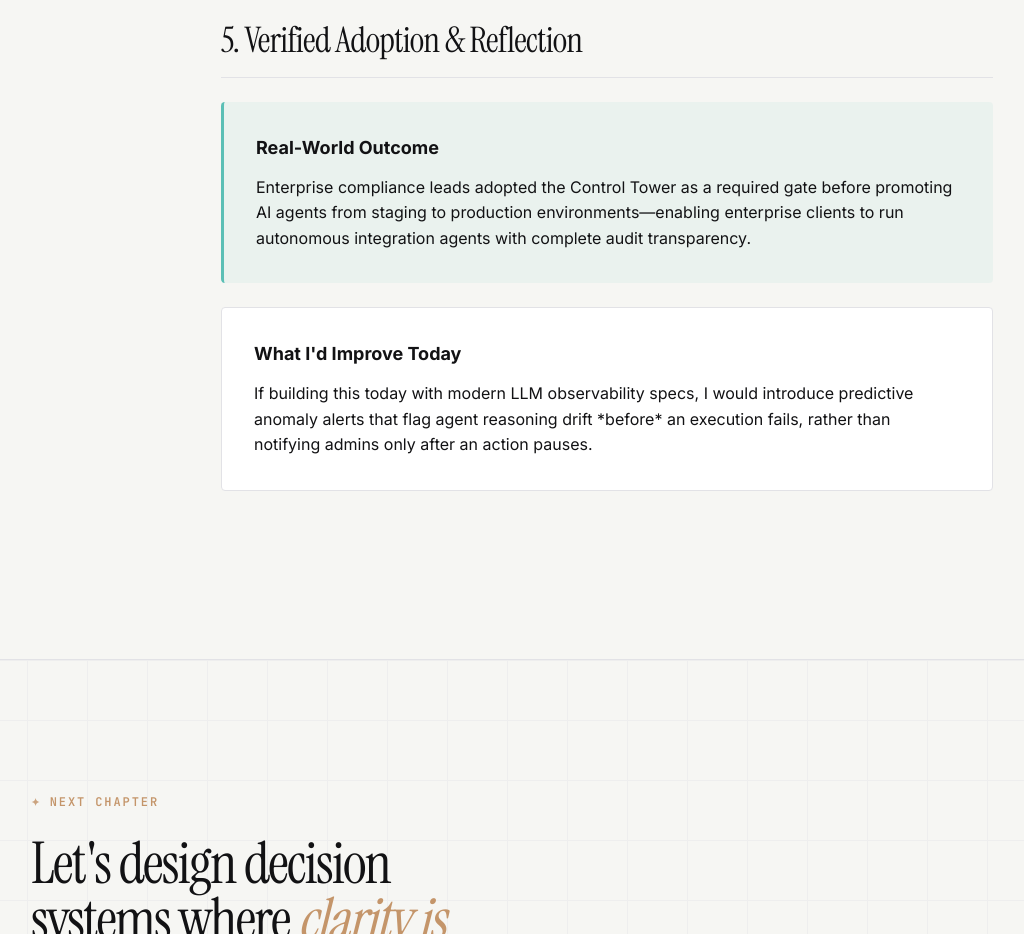
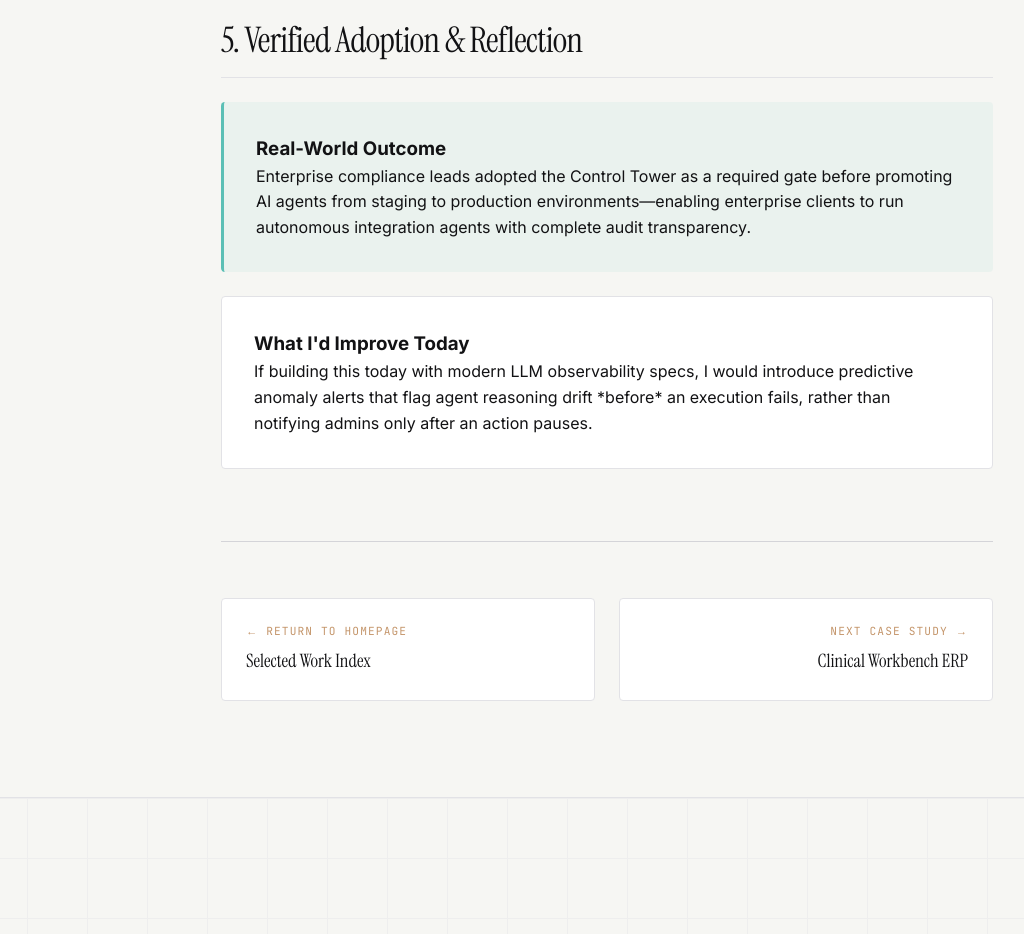
Before and after one commit to asidhiqe/asidhiqe.github.io, a Next.js app: page /work/agent-oversight in a window 1280 px wide. Shown: the part 3340-4274 px from the top of the page, without its empty margins (33-1057 px from the left). Built offline with nearby package versions, Linux system fonts and the light colour scheme.

Commit message:
fix(nav): update header links to absolute homepage routes and add case study pagination nav

```diff
--- a/app/components/Header.tsx
+++ b/app/components/Header.tsx
@@ -1,6 +1,7 @@
 "use client";
 
 import { useEffect, useRef, useState } from "react";
+import Link from "next/link";
 import { useGSAP } from "@gsap/react";
 import gsap from "gsap";
 
@@ -99,14 +100,14 @@ export default function Header() {
       ref={headerRef}
       className={`site-header${scrolled ? " scrolled" : ""}`}
     >
-      <a
-        href="#top"
+      <Link
+        href="/"
         className="header-wordmark"
         aria-label="Aboobacker Sidhiqe, home"
       >
         <span className="header-wordmark-text">AS</span>
         <span className="header-wordmark-dot" aria-hidden="true">.</span>
-      </a>
+      </Link>
 
       <div className="header-actions">
         <button
@@ -129,9 +130,9 @@ export default function Header() {
 
       <div className="header-nav-container">
         <nav className="header-nav" aria-label="Primary navigation">
-          <a href="#selected-work">Work</a>
-          <a href="#about">About</a>
-          <a href="#contact">Contact</a>
+          <Link href="/#selected-work">Work</Link>
+          <Link href="/#about">About</Link>
+          <Link href="/#contact">Contact</Link>
         </nav>
       </div>
     </header>
--- a/app/globals.css
+++ b/app/globals.css
@@ -2313,11 +2313,47 @@ html.light .experience-summary-card {
   border: 1px solid var(--line);
 }
 
-.case-study-impact-box h3,
-.case-study-reflection-box h3 {
-  font-size: var(--text-lg);
-  color: var(--text-primary);
-  margin-bottom: 0.75rem;
+.case-study-pagination-nav {
+  display: grid;
+  grid-template-columns: 1fr 1fr;
+  gap: 1.5rem;
+  padding-top: 3.5rem;
+  margin-top: 4.5rem;
+  border-top: 1px solid var(--line-mid);
+}
+
+.pagination-btn {
+  padding: 1.5rem;
+  background: var(--bg-elevated);
+  border: 1px solid var(--line);
+  border-radius: 4px;
+  display: flex;
+  flex-direction: column;
+  gap: 0.35rem;
+  transition: border-color var(--dur-fast), background var(--dur-fast);
+}
+
+.pagination-btn:hover {
+  border-color: var(--accent-warm);
+  background: rgba(196, 149, 106, 0.05);
+}
+
+.pagination-next {
+  text-align: right;
+}
+
+.pagination-label {
+  font-family: var(--font-mono), monospace;
+  font-size: var(--text-xs);
+  color: var(--accent-warm);
+  letter-spacing: 0.1em;
+  text-transform: uppercase;
+}
+
+.pagination-title {
+  font-family: var(--font-display), Georgia, serif;
+  font-size: 1.15rem;
+  color: var(--text-primary);
 }
 
 .experience-accordion-inner {
--- a/app/work/[slug]/page.tsx
+++ b/app/work/[slug]/page.tsx
@@ -160,6 +160,18 @@ export default async function CaseStudyPage({ params }: PageProps) {
               </p>
             </div>
           </section>
+
+          {/* Case Study Pagination Footer */}
+          <nav className="case-study-pagination-nav" aria-label="Case Study Navigation">
+            <Link href="/#selected-work" className="pagination-btn pagination-prev">
+              <span className="pagination-label">← Return to Homepage</span>
+              <span className="pagination-title">Selected Work Index</span>
+            </Link>
+            <Link href="/work/clinical-workbench" className="pagination-btn pagination-next">
+              <span className="pagination-label">Next Case Study →</span>
+              <span className="pagination-title">Clinical Workbench ERP</span>
+            </Link>
+          </nav>
         </main>
 
         <Footer />
```
